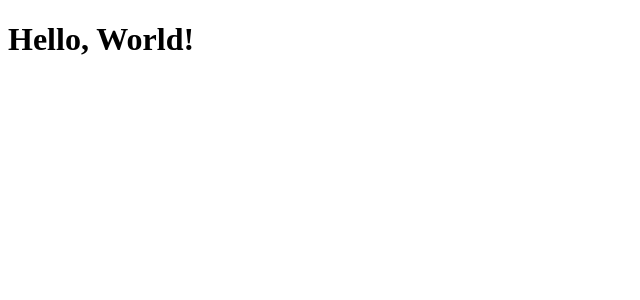
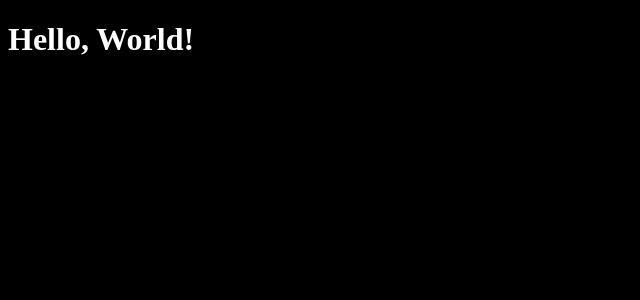
Before and after one commit to PauloBacelar/e-commerce-v3, a React (Create React App) app: page / in a window 1280 px wide. Shown: the top 300 px of the page, without its empty margins (0-640 px from the left). Built offline with nearby package versions, Linux system fonts and the light colour scheme.

Commit message:
Finished SCSS and CSS setup

```diff
--- a/src/index.js
+++ b/src/index.js
@@ -1,3 +1,4 @@
+import "./styles/css/main.css";
 import React from "react";
 import ReactDOM from "react-dom";
 import App from "./App";
--- /dev/null
+++ b/src/styles/css/main.css
@@ -0,0 +1,4 @@
+body {
+  background-color: #000;
+  color: #fff;
+}
--- /dev/null
+++ b/src/styles/main.scss
@@ -0,0 +1,6 @@
+@import "./scss/variables";
+
+body {
+  background-color: $bodyColor;
+  color: #fff;
+}
--- /dev/null
+++ b/src/styles/scss/_variables.scss
@@ -0,0 +1,2 @@
+// Colors
+$bodyColor: #000;
```
